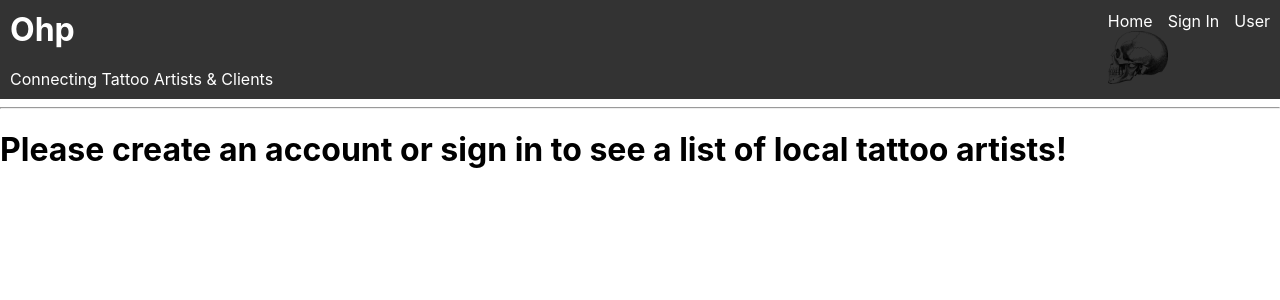
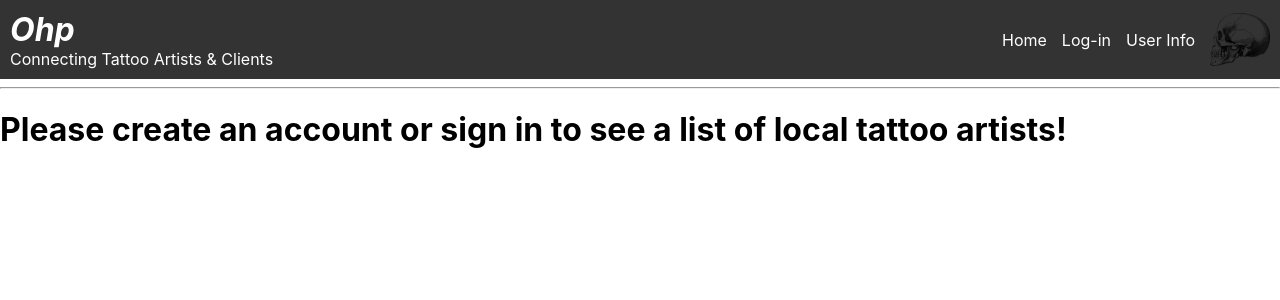
Before and after one commit to Schmelzberry/Capstone, a React (Create React App) app: page / in a window 1280 px wide. Shown: the top 300 px of the page. Built offline with nearby package versions, Linux system fonts and the light colour scheme; no server answers; the database is empty.

Commit message:
style header more

```diff
--- a/src/components/Header.js
+++ b/src/components/Header.js
@@ -7,7 +7,7 @@ function Header() {
     <React.Fragment>
       <header className="header-container">
         <div className="header-left">
-          <h1>Ohp</h1><br></br>
+          <h1><em>Ohp</em></h1>
           <p className="sub-title">Connecting Tattoo Artists & Clients</p>
         </div>
         <div className="header-right">
@@ -16,10 +16,10 @@ function Header() {
               <Link to="/">Home</Link>
             </li>
             <li>
-              <Link to="/sign-in">Sign In</Link>
+              <Link to="/sign-in">Log-in</Link>
             </li>
             <li>
-              <Link to="/user">User</Link>
+              <Link to="/user">User Info</Link>
             </li>
 
             {/* Add more links as needed */}
--- a/src/components/NewArtistForm.js
+++ b/src/components/NewArtistForm.js
@@ -16,7 +16,7 @@ function NewArtistForm(props){
       <h2 className="heading">Add New Artist Below</h2>
         <ReusableArtistForm
         formSubmissionHandler={handleNewArtistFormSubmission}
-        buttonText="Add Me!" />
+        buttonText="Send 'Er" />
     </React.Fragment>
   )
 }
--- a/src/components/SignIn.js
+++ b/src/components/SignIn.js
@@ -50,7 +50,7 @@ function SignIn() {
       <div className="auth-form-container">
 
         {/* SIGN UP FORM  */}
-        <h1 className="auth-form-title">Sign-up to see our list of artists</h1>
+        <h1 className="auth-form-title">Account Information</h1>
         {/* Error message, initially set to null to not show inherently show in form */}
         {!userIsSignedIn && (
           <>
--- a/src/index.css
+++ b/src/index.css
@@ -71,14 +71,21 @@ button {
   margin: 0; /* Remove default margin for p.sub-title */
 }
 
+/* RIGHT SIDE OF HEADER */
+.header-right {
+  display: flex;
+  align-items: center; /* Align items vertically in the center */
+}
+
 .header-right ul {
   list-style: none;
   margin: 0; /* Remove default margin for ul */
   padding: 0; /* Remove default padding for ul */
+  display: flex;
 }
 
 .header-right li {
-  display: inline-block;
+  /* display: inline-block; */
   margin-left: 15px; /* Adjust the margin as needed */
 }
 
@@ -87,6 +94,12 @@ button {
   text-decoration: none;
 }
 
+.header-right img {
+  margin-left: 15px; /* Adjust the margin as needed */
+  width: 60px; /* Set the width of the image */
+  height: auto; /* Maintain the aspect ratio */
+}
+/* USER FORMS */
 .auth-form-container {
   max-width: 500px;
   margin: 0 auto;
@@ -122,9 +135,3 @@ button {
 .auth-form button:hover {
   background-color: #45a049;
 }
-
-.header-right img {
-  margin-left: 15px; /* Adjust the margin as needed */
-  width: 60px; /* Set the width of the image */
-  height: auto; /* Maintain the aspect ratio */
-}
```
